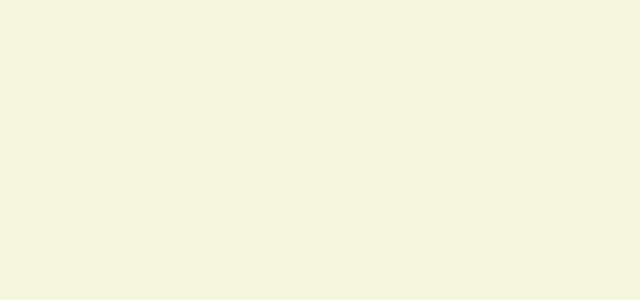
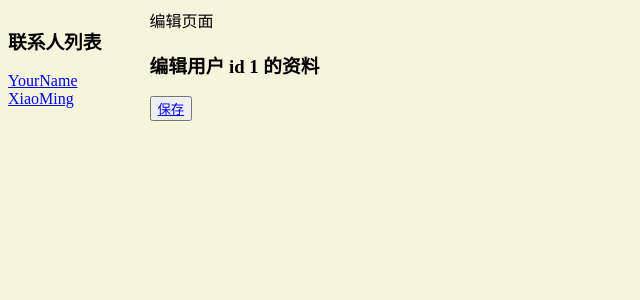
Before and after one commit to dztony/implement-react-router-dom, a React (Vite) app: page /contact/1/edit in a window 1280 px wide. Before the commit this address had no page. Shown: the top 300 px of the page, without its empty margins (0-640 px from the left). Built offline with nearby package versions, Linux system fonts and the light colour scheme.

Commit message:
feat: 添加编辑页面

```diff
--- a/src/main.tsx
+++ b/src/main.tsx
@@ -7,6 +7,7 @@ import Root from "./page/Root";
 import ErrorPage from "./page/ErrorPage";
 import Contact from "./page/Contact";
 import { getContactById, loaderContactList } from "./util/loader.ts";
+import Edit from "./page/Edit";
 
 const router = createBrowserRouter([
   {
@@ -20,6 +21,11 @@ const router = createBrowserRouter([
         element: <Contact />,
         loader: getContactById,
       },
+      {
+        path: '/contact/:contactId/edit',
+        element: <Edit />,
+        loader: getContactById,
+      },
     ],
   },
 ]);
--- a/src/page/Contact/index.tsx
+++ b/src/page/Contact/index.tsx
@@ -17,6 +17,9 @@ function Contact() {
         用户名 - {contact.first} - {contact.last}
       </div>
 
+      <button>
+        <Link to={`/contact/${contact.id}/edit`}>编辑</Link>
+      </button>
     </div>
   );
 }
--- /dev/null
+++ b/src/page/Edit/index.tsx
@@ -0,0 +1,26 @@
+import React from 'react';
+import { Link, useLoaderData } from "react-router-dom";
+import { IContact } from "../../util/loader.ts";
+
+function Edit() {
+  const data = useLoaderData() as any;
+  const contact = data.contact as IContact;
+
+  return (
+    <div>
+      编辑页面
+      <h3>
+        编辑用户 id {contact.id} 的资料
+      </h3>
+
+
+      <button>
+        <Link to={`/contact/${contact.id}`}>
+          保存
+        </Link>
+      </button>
+    </div>
+  );
+}
+
+export default Edit;
```
